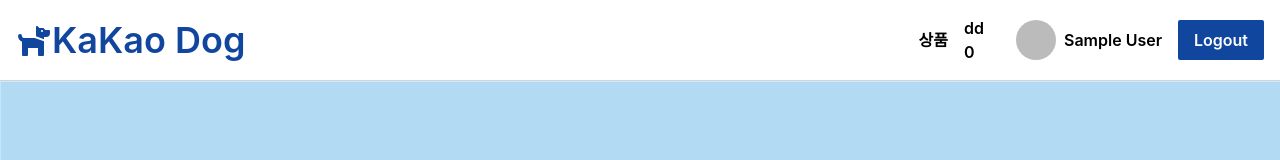
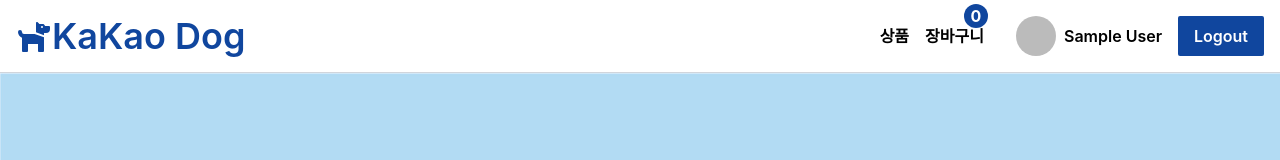
Before and after one commit to handaehee93/React-ShoppingMall, a React (Create React App) app: page / in a window 1280 px wide. Shown: the top 160 px of the page. Built offline with nearby package versions, Linux system fonts and the light colour scheme; no server answers; the database is empty; sample sign-in values are in the browser's storage.

Commit message:
장바구니에 들어 있는 상품 갯수 표시

```diff
--- a/src/components/Cart.jsx
+++ b/src/components/Cart.jsx
@@ -4,12 +4,12 @@ import { getCart } from '../api/firebase'
 import { useAuthContext } from '../context/AuthContext'
 
 export default function Cart() {
-  const { uid } = useAuthContext()
-  const {data: products} = useQuery(['carts'], () => getCart(uid))
+  const { user } = useAuthContext()
+  const {data: products} = useQuery(['carts'], () => getCart(user.uid))
   return (
-    <div>
-      dd
-      {products && <p>{products.length}</p>}
+    <div className='relative'>
+      장바구니
+      {products && <p className='w-6 h-6 text-center bg-logo text-white font-bold rounded-full absolute -top-5 -right-1 '>{products.length}</p>}
     </div>
   )
 }
--- a/src/pages/ProductDetail.jsx
+++ b/src/pages/ProductDetail.jsx
@@ -9,10 +9,10 @@ export default function ProductDetail() {
     product: {id, image, title, category,price, description, options }
   }} = useLocation()
 
-  const {user : uid} = useAuthContext()
+  const {user } = useAuthContext()
   const handleClick = () => {
     const cart = {id, image, title, price, quantity: 1 }
-    AddUpdateToCart(uid, cart)
+    AddUpdateToCart(user.uid, cart)
   }
   return (
     <div>
```
